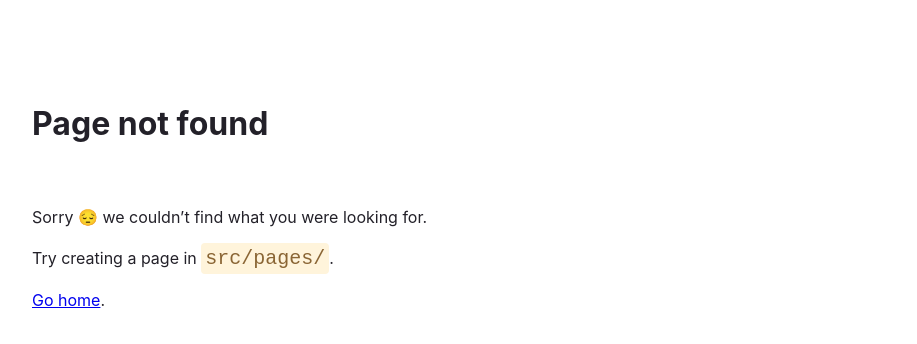
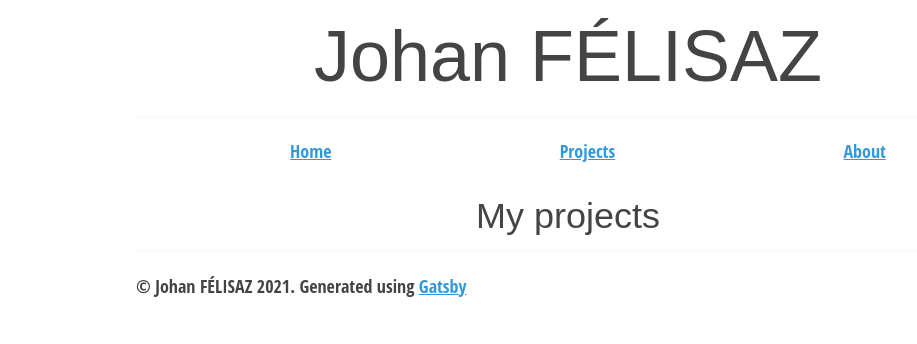
Before and after one commit to Joh11/Joh11.github.io, a Gatsby site: page /projects in a window 1280 px wide. Before the commit this address had no page. Shown: the whole page, without its empty margins (72-989 px from the left). Built offline with nearby package versions, Linux system fonts and the light colour scheme; Gatsby itself is replaced by a stand-in of ours.

Commit message:
project + css license

```diff
--- a/src/components/header.js
+++ b/src/components/header.js
@@ -3,7 +3,6 @@ import { Link } from "gatsby"
 
 function MenuLink({ to, children }) {
     return <li style={{ "list-style-type": "none",
-
 		      }}>
 	       <Link to={to}>{children}</Link>
 	   </li>
@@ -16,6 +15,7 @@ export default function Header() {
 		   <ul style={{ display: "flex",
 			        "justify-content": "space-around"}}>
 		       <MenuLink to="/">Home</MenuLink>
+		       <MenuLink to="/projects">Projects</MenuLink>
 		       <MenuLink to="/about">About</MenuLink>
 		   </ul>
 	       </nav>
--- /dev/null
+++ b/src/pages/projects.js
@@ -0,0 +1,11 @@
+import * as React from "react"
+
+import Layout from "../components/layout"
+
+export default function Projects() {
+    return (
+	<Layout>
+	    <h3>My projects</h3>
+	</Layout>
+    );
+}
```
Also changed, not shown: src/styles/global.css (+26 -0 lines).
